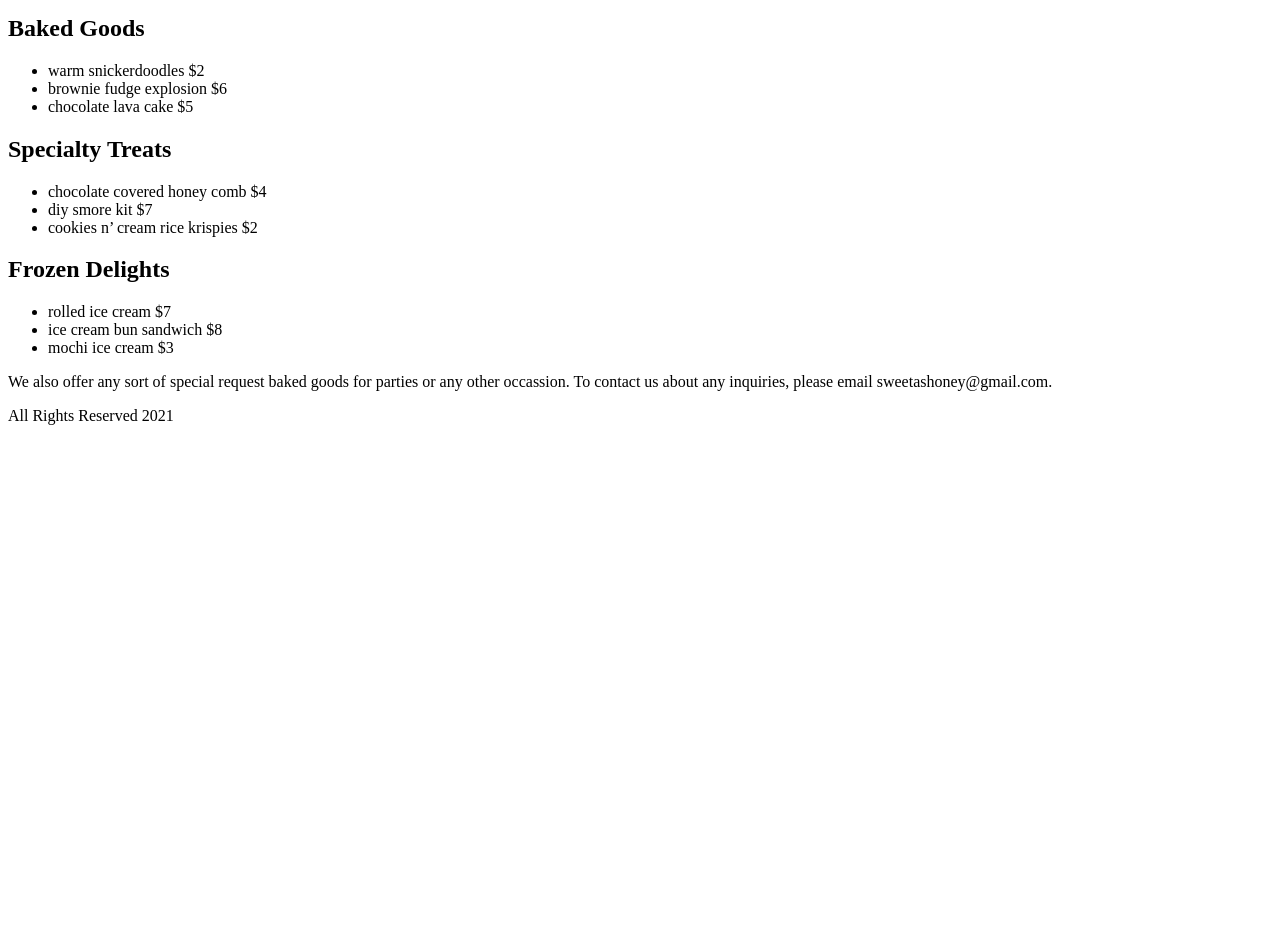
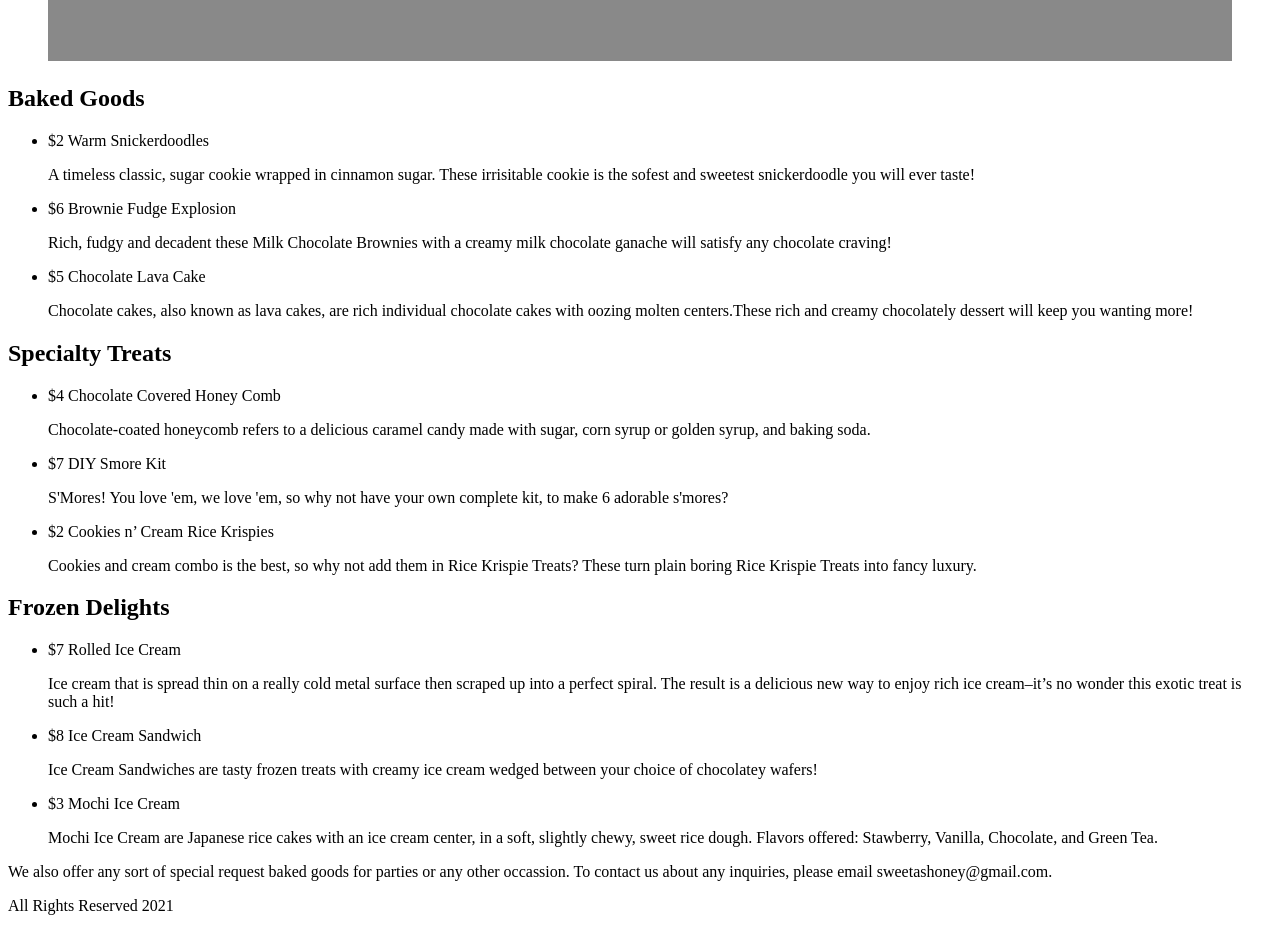
Before and after one commit to jpkubo/jpkubo.github.io, a plain HTML site: page grc338/website-content-hierarchy/products.html in a window 1280 px wide. Shown: the part 1580-2511 px from the top of the page. Before the commit the page ends 2021 px from the top, so only its background shows below. Drawn offline with Linux system fonts and the light colour scheme.

Commit message:
Update products.html

```diff
--- a/grc338/website-content-hierarchy/products.html
+++ b/grc338/website-content-hierarchy/products.html
@@ -4,34 +4,50 @@
             <meta charset="UTF-8">
             <meta name="viewport" content="width=device-width, initial-scale=1">
             <link rel="stylesheet" type="text/css" href="style.css">
-            <title>Untitled Document</title>
+            <title>Product</title>
         </head>
         <body>
             <div class="container">
                 <header>
-                    <h1><a href="index.html"><img src="logo.png" alt="logo"></a></h1>
+                    <h1><a href="index.html"><img src="logo.png" alt="logo."></a></h1>
+                    <nav>
+                        <ul>
+                            <li><a href="about.html">About</a></li>
+                            <li><a href="products.html">Products</a></li>
+                            <li><a href="contact.html">Contact</a></li>
+                        </ul>
+                    </nav>
                 </header>
                 <article>
                     <figure>
-                        <img src="placeholder.jpg" alt="cupcakes">
+                        <img src="placeholder.jpg" alt="cupcakes.">
                     </figure>
                     <h2>Baked Goods</h2>
                     <ul>
-                        <li>warm snickerdoodles  $2</li>
-                        <li>brownie fudge explosion  $6 </li>
-                        <li>chocolate lava cake  $5</li>
+                        <li>$2 Warm Snickerdoodles</li>
+                        <p>A timeless classic, sugar cookie wrapped in cinnamon sugar. These irrisitable cookie is the sofest and sweetest snickerdoodle you will ever taste!</p>
+                        <li>$6 Brownie Fudge Explosion</li>
+                        <p>Rich, fudgy and decadent these Milk Chocolate Brownies with a creamy milk chocolate ganache will satisfy any chocolate craving!</p>
+                        <li>$5 Chocolate Lava Cake</li>
+                        <p>Chocolate cakes, also known as lava cakes, are rich individual chocolate cakes with oozing molten centers.These rich and creamy chocolately dessert will keep you wanting more!</p>
                     </ul>
                     <h2>Specialty Treats</h2>
                        <ul>
-                        <li>chocolate covered honey comb  $4</li>
-                        <li>diy smore kit  $7 </li>
-                        <li>cookies n’ cream rice krispies  $2</li>
+                        <li>$4 Chocolate Covered Honey Comb</li>
+                        <p>Chocolate-coated honeycomb refers to a delicious caramel candy made with sugar, corn syrup or golden syrup, and baking soda.</p>
+                        <li>$7 DIY Smore Kit</li>
+                        <p>S'Mores! You love 'em, we love 'em, so why not have your own complete kit, to make 6 adorable s'mores?</p>
+                        <li>$2 Cookies n’ Cream Rice Krispies</li>
+                        <p>Cookies and cream combo is the best, so why not add them in Rice Krispie Treats? These turn plain boring Rice Krispie Treats into fancy luxury.</p>
                     </ul>
                      <h2>Frozen Delights</h2>
                        <ul>
-                        <li>rolled ice cream  $7</li>
-                        <li>ice cream bun sandwich $8</li>
-                        <li>mochi ice cream  $3</li>
+                        <li>$7 Rolled Ice Cream</li>
+                        <p>Ice cream that is spread thin on a really cold metal surface then scraped up into a perfect spiral. The result is a delicious new way to enjoy rich ice cream–it’s no wonder this exotic treat is such a hit!</p>
+                        <li>$8 Ice Cream Sandwich</li>
+                        <p>Ice Cream Sandwiches are tasty frozen treats with creamy ice cream wedged between your choice of chocolatey wafers!</p>
+                        <li>$3 Mochi Ice Cream</li>
+                        <p>Mochi Ice Cream are Japanese rice cakes with an ice cream center, in a soft, slightly chewy, sweet rice dough. Flavors offered: Stawberry, Vanilla, Chocolate, and Green Tea.</p>
                     </ul>
                 </article>
                 <aside>
```
